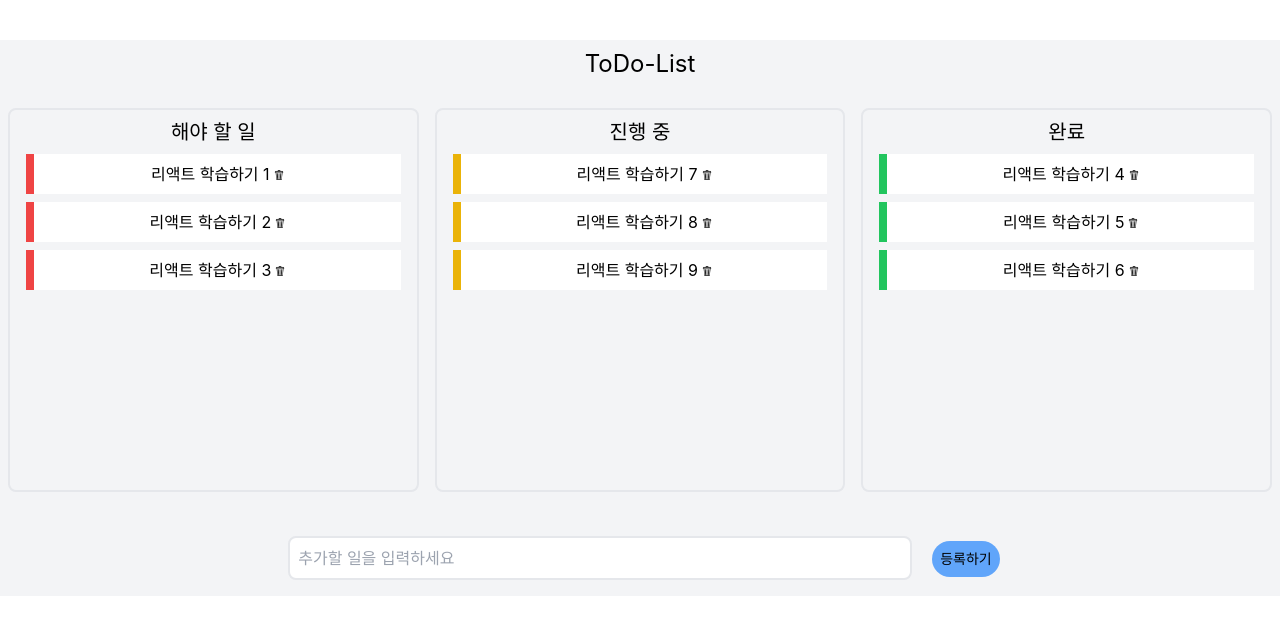
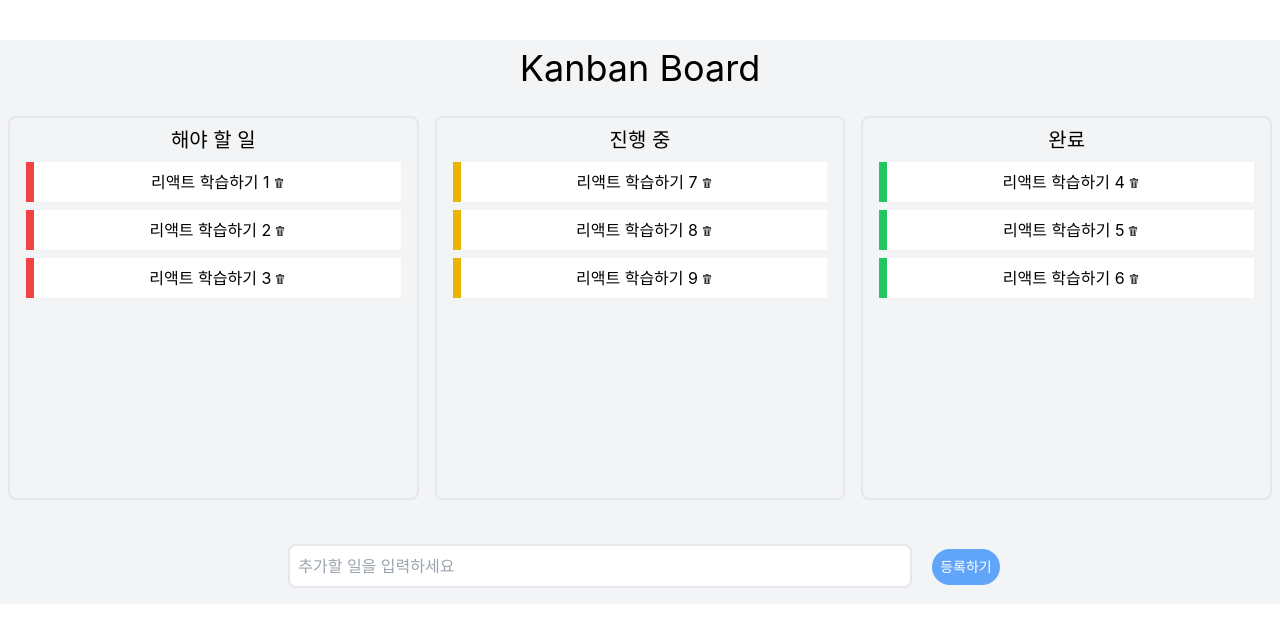
Before and after one commit to hyunjunyong/react-study, a React (Create React App) app: page / in a window 1280 px wide. Shown: the top 626 px of the page. Built offline with nearby package versions, Linux system fonts and the light colour scheme.

Commit message:
마무리 css 작업

```diff
--- a/src/App.jsx
+++ b/src/App.jsx
@@ -124,7 +124,7 @@ const App = () => {
   return (
     <div className="App text-center mt-10 min-h-full bg-gray-100">
       <header className="mb-5">
-        <h1 className="text-2xl pt-2">ToDo-List</h1>
+        <h1 className="text-4xl pt-2">Kanban Board</h1>
       </header>
 
       <section className="flex mb-5">
--- a/src/components/CreateDo.jsx
+++ b/src/components/CreateDo.jsx
@@ -11,7 +11,7 @@ const CreateDo = ({ onChange, Do, onCreate }) => {
         value={Do}
       />
       <button
-        className="text-sm ml-3 p-2 rounded-full bg-blue-400"
+        className="text-sm ml-3 p-2 rounded-full bg-blue-400 text-white"
         onClick={onCreate}
       >
         등록하기
```
